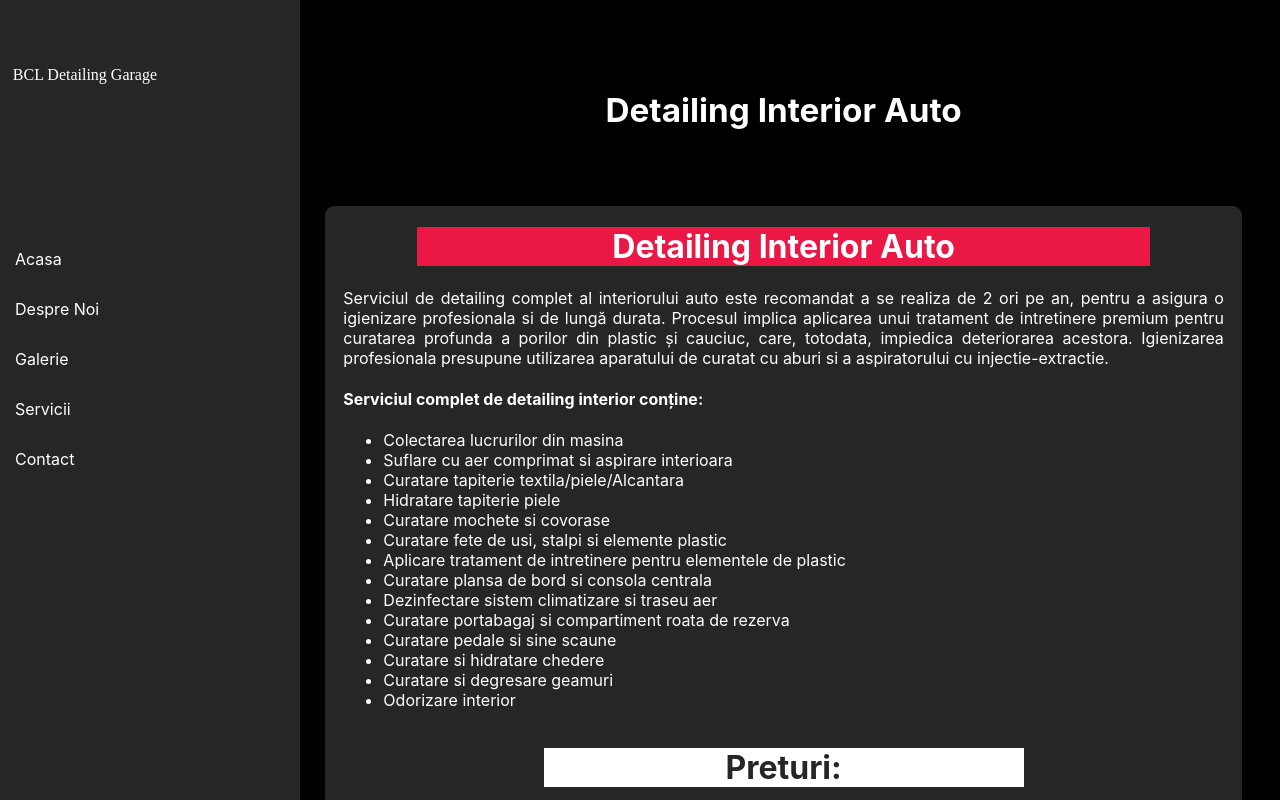
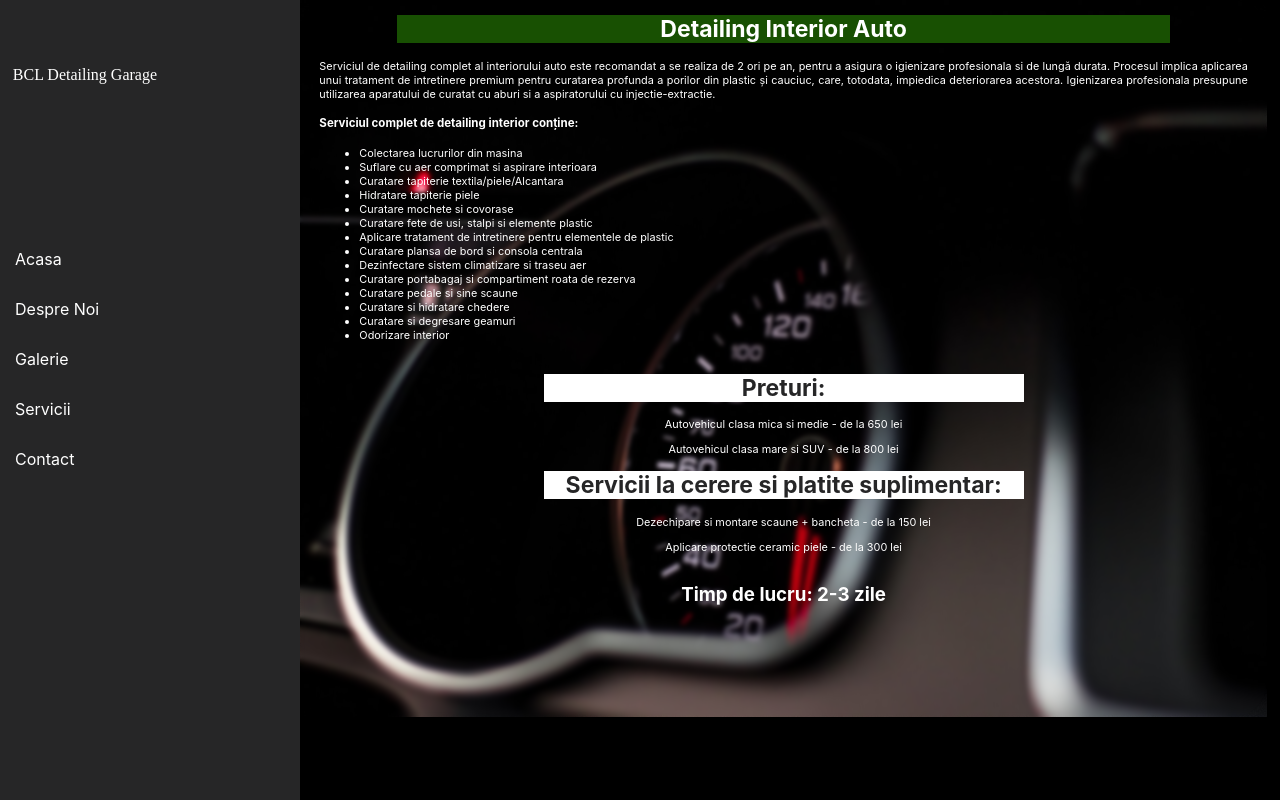
Before and after one commit to SergiuPert/bcldetailing, a React (Create React App) app in the folder service-website/: page /detailinginterior in a window 1280 px wide. Shown: the top 800 px of the page. Built offline with nearby package versions, Linux system fonts and the light colour scheme.

Commit message:
small css

```diff
--- a/service-website/src/components/About.js
+++ b/service-website/src/components/About.js
@@ -10,7 +10,7 @@ const About = () => {
                 <p>Atelierul BCL Detailing a fost infiintat in toamna anului 2020 si ofera servicii profesionale de detailing si cosmetica auto. Inca din stadiul incipient al proiectului nostru am reusit sa indeplinim cerintele clientilor si sa ne ridicam la standardele acestora, urmand mai apoi, ca portofoliul de clienti sa fie intr-o continua expansiune. Portofoliul nostru cu masinile poate fi vizionat accesand codul QR de mai sus.</p>
                 {/*<p>Lorem ipsum dolor sit amet, consectetur adipiscing elit, sed do eiusmod tempor incididunt ut labore et dolore magna aliqua. Ut enim ad minim veniam, quis nostrud exercitation ullamco laboris nisi ut aliquip ex ea commodo consequat. Duis aute irure dolor in reprehenderit in voluptate velit esse cillum dolore eu fugiat nulla pariatur. Excepteur sint occaecat cupidatat non proident, sunt in culpa qui officia deserunt mollit anim id est laborum.</p>*/}
                 <h1>Viziunea noastra</h1>
-                <p>Sloganul care ne reprezinta si dupa care ne ghidam ‘’Din pasiune pentru masini’, expune punctul de pornire si motivatia dezvoltarii activitatii noastre. Viziunea noastra este de a deveni un jucator relevant pe piata de detailing auto.</p>
+                <p>Sloganul care ne reprezinta si dupa care ne ghidam <span className={"quote"}>"Din pasiune pentru masini"</span>, expune punctul de pornire si motivatia dezvoltarii activitatii noastre. Viziunea noastra este de a deveni un jucator relevant pe piata de detailing auto.</p>
                 <p>Strategia noastra se bazeaza pe o crestere organica si pe principiile etice care ne definesc.</p>
                 {/*<div className="ContactDetails">*/}
                     <p><FaCheckCircle color="green" /> Atelier acreditat</p>
--- a/service-website/src/components/ServiceInfo.js
+++ b/service-website/src/components/ServiceInfo.js
@@ -6,7 +6,7 @@ import Package from "./Package";
 const ServiceInfo = (props) => {
     return (
         <div className="serviceInfo">
-            <ServiceTitle title={props.title} />
+            {/*<ServiceTitle title={props.title} />*/}
             <div className="serviceDiv">
                 <ServiceTitleSmall title={props.title} />
                 <div className="justifyText serviceText">
--- a/service-website/src/index.css
+++ b/service-website/src/index.css
@@ -11,6 +11,22 @@ body {
 code {
   font-family: source-code-pro, Menlo, Monaco, Consolas, 'Courier New',
     monospace;
+}
+
+.quote {
+  font-style: italic;
+}
+
+p, li {
+  font-size: 0.85vw;
+}
+
+h1 {
+  font-size: 1.8vw;
+}
+
+h4 {
+  font-size: 0.9vw;
 }
 
 .navBar {
@@ -140,27 +156,44 @@ code {
 
 .serviceInfo {
   display: grid;
-  position: relative;
-  margin-top: 3%;
+  /*position: relative;*/
+  /*margin-top: 3%;*/
   margin-left: 300px;
   margin-right: 1vw;
+  background-image: url("../src/images/background1.jpg");
+  background-attachment: fixed;
+  background-repeat: no-repeat;
+  background-size: cover;
+  height: 56vw;
+  /*height: 100vh;*/
+  /*height: 100%;*/
+  position: absolute;
+  top: 0px;
+  bottom: 0px;
+  right: 0px;
+  left: 0px;
+  margin-bottom: 0px;
 }
 
 .serviceTitle {
   color: white;
   font-size: 1.3vw;
-  padding: 3% 0%;
+  backdrop-filter: blur(2px);
+  /*padding: 3% 0%;*/
 }
 
 .serviceDiv {
-  background-color: #262627;
-  border: 2vw black solid;
+  /*background-color: rgba(38, 38, 39, 0.4);*/
+  /*border: 2vw black solid;*/
+  height: 100%;
   border-radius: 2.7vw;
+  backdrop-filter: blur(2px);
+
   color: white;
 }
 
 .serviceTitleSmall {
-  background-color: #eb1846;
+  background-color: #185002;
   width: 80%;
   margin: 0% 10%;
 }
```
Also changed, not shown: service-website/src/images/background1.jpg (added).
